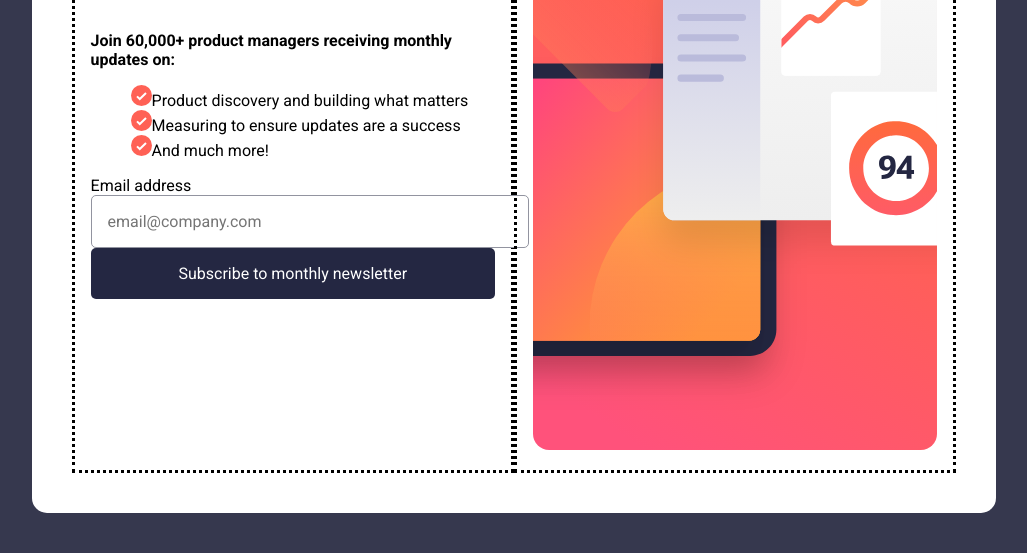
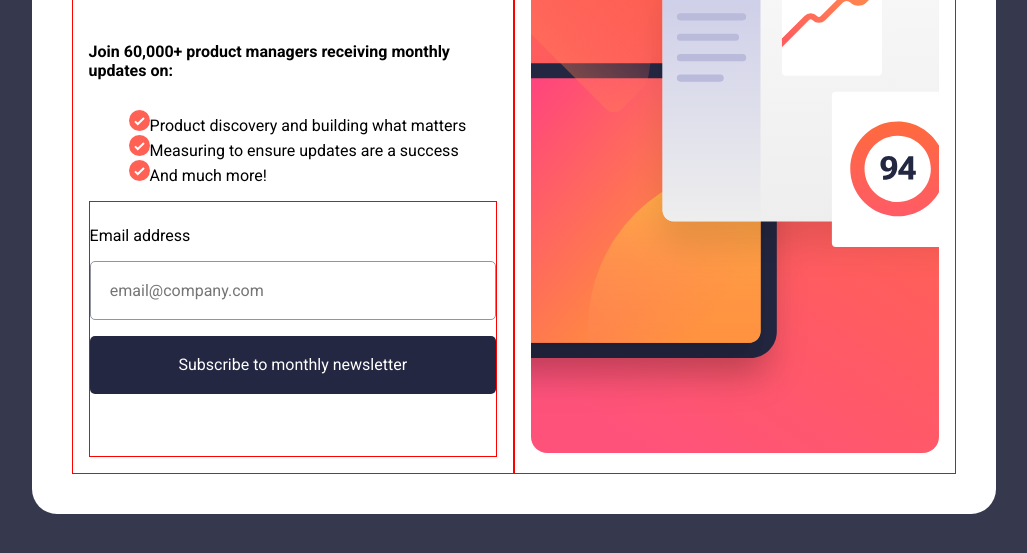
Before and after one commit to Afarrell95/newsletter-sign-up, a plain HTML site: page index.html in a window 1280 px wide. Shown: the part 265-818 px from the top of the page, without its empty margins (126-1153 px from the left). Drawn offline with Linux system fonts and the light colour scheme.

Commit message:
style additions

```diff
--- a/styles.css
+++ b/styles.css
@@ -24,7 +24,7 @@ body{
 
 .main-section{
     background-color: var(--white);
-    border-radius: 15px;
+    border-radius: 25px;
     padding: 2.5em;
     max-width: 70%;
     margin-top: 3em;
@@ -43,21 +43,33 @@ body{
 }
 
 .form{
-
+    padding-top:1.5em;
+    border: solid red 1px;
+    height: 40%;
+    display: flex;
+    flex-direction: column;
 }
 
 #email-name, .subscribe{
     border-radius: 5px;
-    padding: 1em;
-    width: 100%;
+    margin-top: 1em;
+    padding: 1.2em;
+    max-width: 100%;
+    cursor: pointer;
 }
 
 #email-name{
     border: solid 1px var(--gray);
 }
 
+.text{
+    display: flex;
+    flex-direction: column;
+    justify-content: space-around;
+}
+
 .text, .image{
-    border: dotted;
+    border: solid red 1px;
     width:50%;
     padding:1em;
 }
@@ -71,9 +83,14 @@ body{
     border: none;
     border-radius: 5px;
     color: var(--white);
+    cursor: pointer;
+    transition: 0.3s;
 }
 
 .subscribe:hover,
 .dissmiss:hover{
     background-color: var(--tomato);
+    box-shadow: 2px 17px 18px -5px rgba(0,0,0,0.11);
+    -webkit-box-shadow: 2px 17px 18px -5px rgba(0,0,0,0.11);
+    -moz-box-shadow: 2px 17px 18px -5px rgba(0,0,0,0.11);
 }
```
